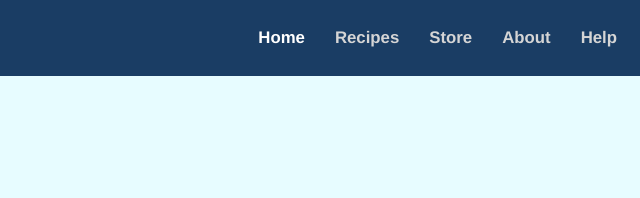
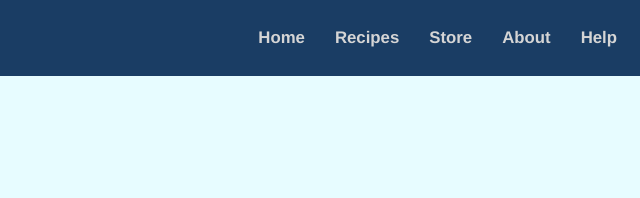
Before and after one commit to thejoker2525/thejoker2525.github.io, a plain HTML site: page index.html in a window 1280 px wide. Shown: the top 198 px of the page, 533-1173 px from the left. Drawn offline with nearby package versions, Linux system fonts and the light colour scheme.

Commit message:
VeryFinalUpload

```diff
--- a/css/myStyle.css
+++ b/css/myStyle.css
@@ -43,11 +43,7 @@ h1, h2, h3, h4{
   max-width: 200%;
 }
 
-.navbar-inverse .navbar-nav .active a, .navbar-inverse .navbar-nav .active a:focus,
-.navbar-inverse .navbar-nav .active a:hover {
-  color: #FFF;
-  background-color: #1A3D64;
-}
+
 .navbar-inverse .navbar-nav li a{
   color: #D5D5D5;
 }
--- a/index.html
+++ b/index.html
@@ -43,7 +43,7 @@
       <!-- Start drop down menu navbar -->
       <div class="collapse navbar-collapse" id="myNavbar">
         <ul class="nav navbar-nav navbar-right">
-          <li class="active"><a href="index.html">Home</a></li>
+          <li><a href="index.html">Home</a></li>
           <li><a href="Recipes.html">Recipes</a></li>
           <li><a href="Store.html">Store</a></li>
           <li><a href="About.html">About</a></li>
```
Also changed, not shown: About.html (+1 -1 lines), China.html (+1 -1 lines), Dutch.html (+1 -1 lines), Help.html (+1 -1 lines), Italian.html (+1 -1 lines), Japanese.html (+1 -1 lines), Mexican.html (+1 -1 lines), Recipes.html (+1 -1 lines), Store.html (+1 -1 lines), Thai.html (+1 -1 lines).
